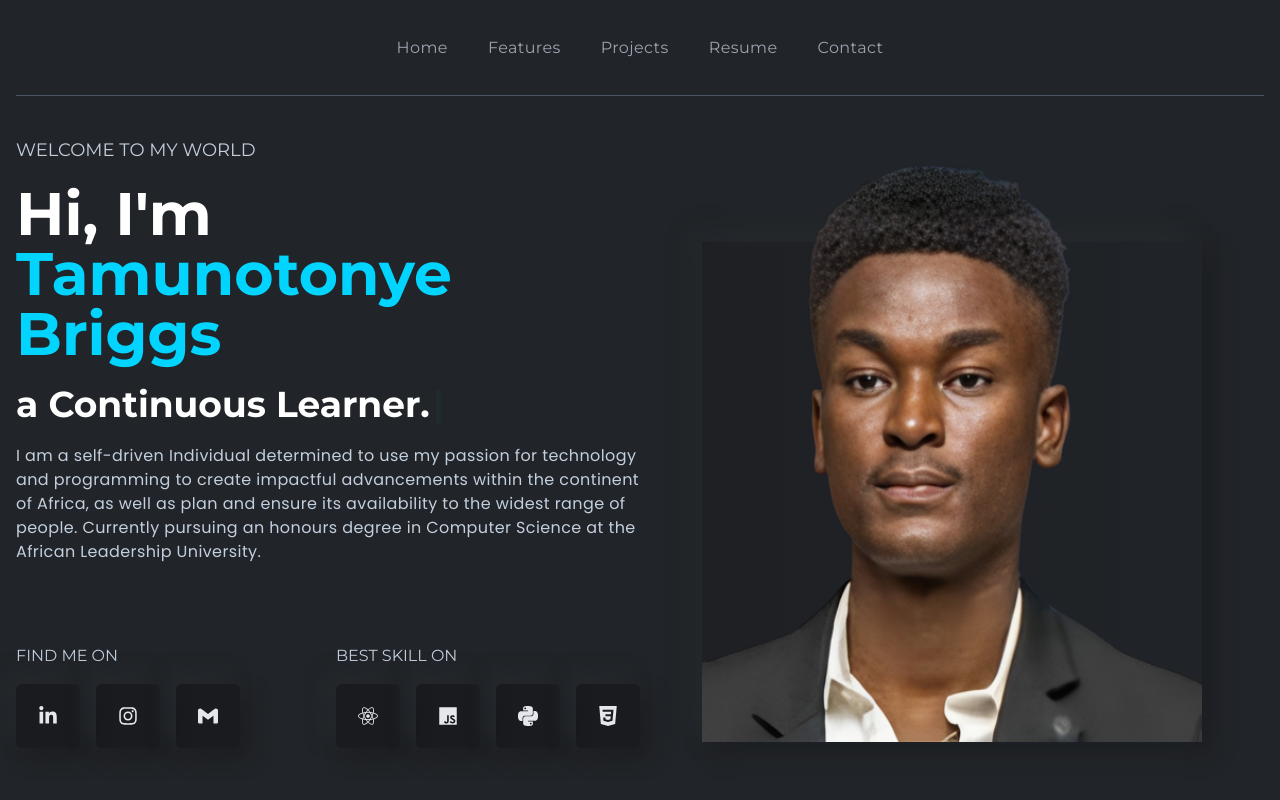
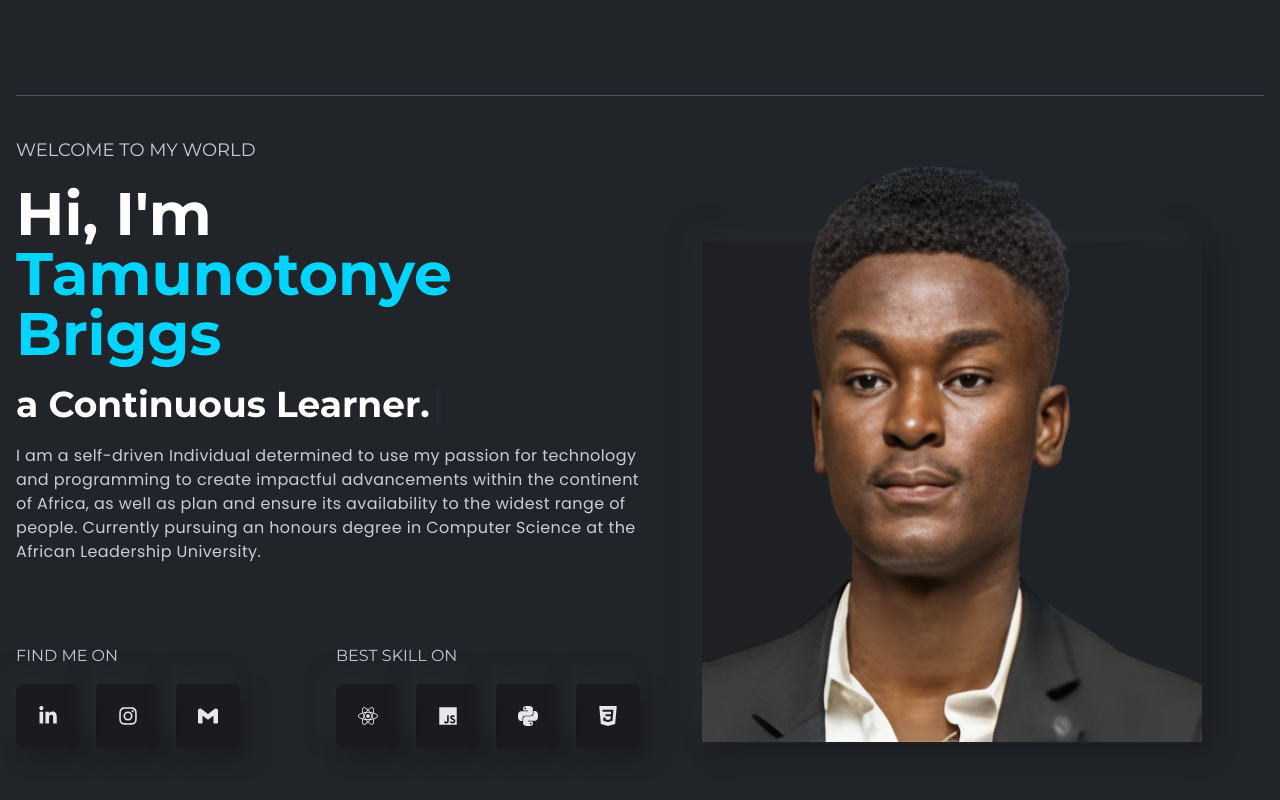
Before and after one commit to TammyBriggs/Personal-Portfolio, a React (Create React App) app in the folder client/: page / in a window 1280 px wide. Shown: the top 800 px of the page. Built offline with nearby package versions, Linux system fonts and the light colour scheme.

Commit message:
Toggle Menu updated

```diff
--- a/client/src/components/features/Features.js
+++ b/client/src/components/features/Features.js
@@ -2,7 +2,6 @@ import React from "react";
 import Title from "../layouts/Title";
 import Card from "./Card";
 import { featuresData } from "../../data/data";
-import { BsJustify } from "react-icons/bs";
 const Features = () => {
   return (
     <section
--- a/client/src/components/navbar/Navbar.js
+++ b/client/src/components/navbar/Navbar.js
@@ -7,35 +7,25 @@ import { SiGmail } from 'react-icons/si';
 import { navLinksdata } from '../../constants';
 
 const Navbar = () => {
+
   const [showMenu, setShowMenu]=useState(false)
+
+  const toggleMenu = () => {
+    setShowMenu(!showMenu);
+  };
+
   return (
     <div className="w-full h-24 sticky top-0 z-50 bg-bodyColor mx-auto flex justify-center items-center font-titleFont border-b-[1px] border-b-gray-600">
       <div>
-        <ul className="mdl:inline-flex items-center gap-6 lg:gap-10 ">
-          {navLinksdata.map(({ _id, title, link }) => (
-            <li
-              className="text-base font-normal text-gray-400 tracking-wide cursor-pointer hover:text-designColor duration-300"
-              key={_id}
-            >
-              <Link
-                activeClass="active"
-                to={link}
-                spy={true}
-                smooth={true}
-                offset={-70}
-                duration={500}
-              >
-                {title}
-              </Link>
-            </li>
-          ))}
-        </ul>
+        {/* Conditionally render the menu button */}
+        {!showMenu && (
           <span
-          onClick={() => setShowMenu(!showMenu)}
+            onClick={toggleMenu}
             className="text-xl mdl:hidden bg-black w-10 h-10 inline-flex items-center justify-center rounded-full text-designColor cursor-pointer"
           >
             <FiMenu />
           </span>
+        )}
         {showMenu && (
           <div className="w-[80%] h-screen overflow-scroll absolute top-0 left-0 bg-gray-900 p-4 scrollbar-hide">
             <div className="flex flex-col gap-8 py-2 relative">
@@ -46,7 +36,7 @@ const Navbar = () => {
                     className="text-base font-normal text-gray-400 tracking-wide cursor-pointer hover:text-designColor duration-300"
                   >
                     <Link
-                      onClick={() => setShowMenu(false)}
+                      onClick={toggleMenu}
                       activeClass="active"
                       to={item.link}
                       spy={true}
@@ -64,10 +54,20 @@ const Navbar = () => {
                   Find me on
                 </h2>
                 <div className="flex gap-4">
-                <a href="https://www.linkedin.com/in/tamunotonye-briggs-9193a8203/" target="_blank" rel="noopener noreferrer" className="bannerIcon">
+                  <a
+                    href="https://www.linkedin.com/in/tamunotonye-briggs-9193a8203/"
+                    target="_blank"
+                    rel="noopener noreferrer"
+                    className="bannerIcon"
+                  >
                     <FaLinkedinIn />
                   </a>
-                <a href="https://www.instagram.com/tee_briggz/" target="_blank" rel="noopener noreferrer" className="bannerIcon">
+                  <a
+                    href="https://www.instagram.com/tee_briggz/"
+                    target="_blank"
+                    rel="noopener noreferrer"
+                    className="bannerIcon"
+                  >
                     <FaInstagram />
                   </a>
                   <a href="mailto:trenatto82@gmail.com" className="bannerIcon">
@@ -76,7 +76,7 @@ const Navbar = () => {
                 </div>
               </div>
               <span
-                onClick={() => setShowMenu(false)}
+                onClick={toggleMenu}
                 className="absolute top-4 right-4 text-gray-400 hover:text-designColor duration-300 text-2xl cursor-pointer"
               >
                 <MdClose />
@@ -87,6 +87,6 @@ const Navbar = () => {
       </div>
     </div>
   );
-}
+};
 
 export default Navbar
```
Also changed, not shown: 12 other files (tests, documents, lock files or other folders). Lines whose indentation alone changed are shown as unchanged.
